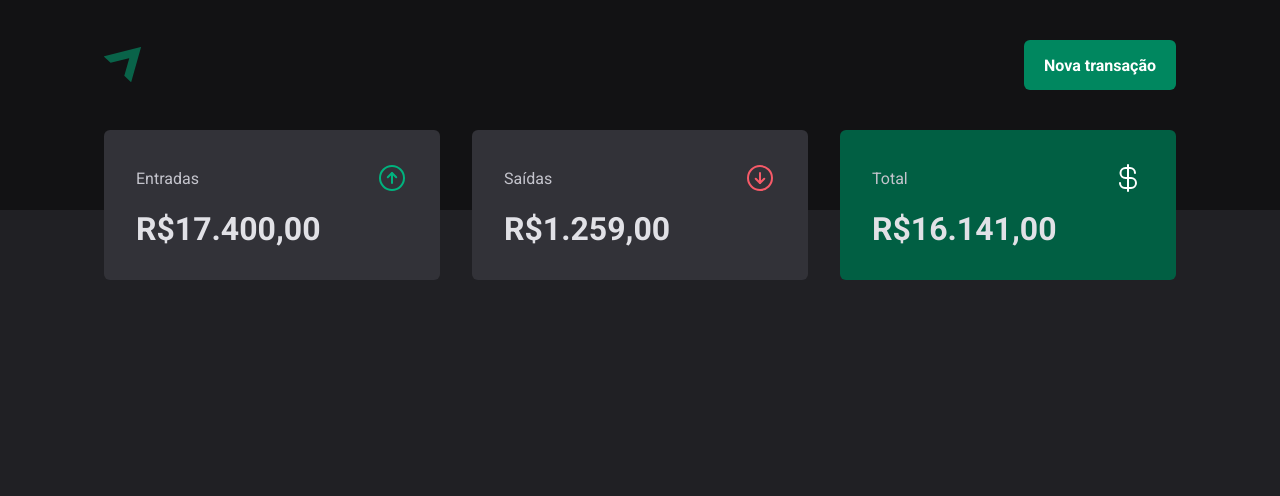
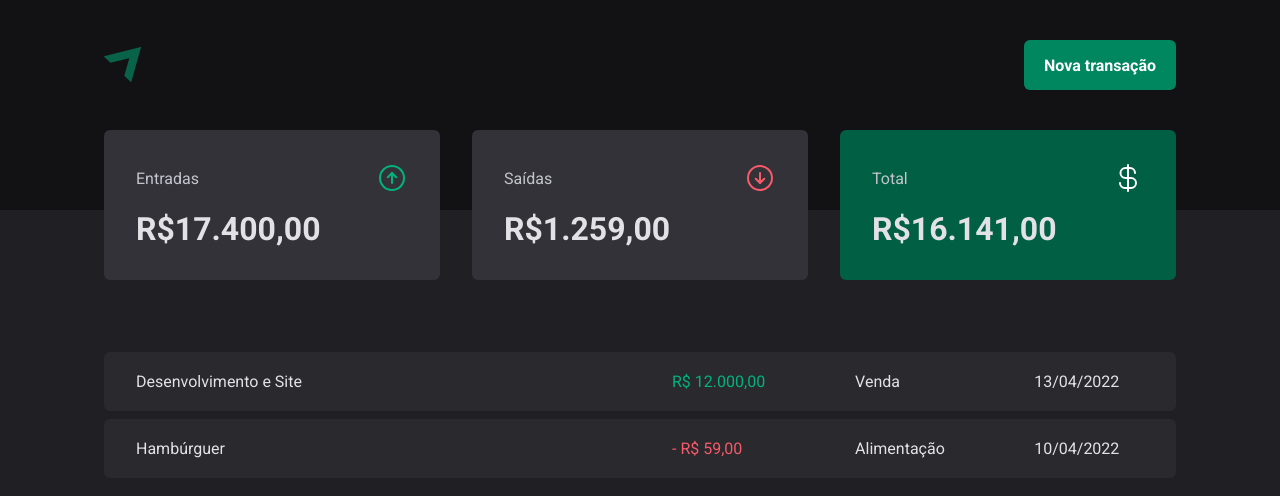
Before and after one commit to YasminFerrariDias/03-dt-money, a React (Vite) app: page / in a window 1280 px wide. Shown: the top 496 px of the page. Built offline with nearby package versions, Linux system fonts and the light colour scheme.

Commit message:
Criação da Tabela de transações

```diff
--- a/src/pages/Transactions/index.tsx
+++ b/src/pages/Transactions/index.tsx
@@ -1,11 +1,35 @@
 import { Header } from "../../components/Header";
 import { Summary } from "../../components/Summary";
+import { PriceHighlight, TransactionsContainer, TransactionsTable } from "./styles";
 
 export function Transactions() {
   return (
     <div>
       <Header />
       <Summary />
+
+      <TransactionsContainer>
+        <TransactionsTable>
+          <tbody>
+            <tr>
+              <td width="50%">Desenvolvimento e Site</td>
+              <td>
+                <PriceHighlight variant='income'>R$ 12.000,00</PriceHighlight>
+              </td>
+              <td>Venda</td>
+              <td>13/04/2022</td>
+            </tr>
+            <tr>
+              <td width="50%">Hambúrguer</td>
+              <td>
+                <PriceHighlight variant='outcome'>- R$ 59,00</PriceHighlight>
+              </td>
+              <td>Alimentação</td>
+              <td>10/04/2022</td>
+            </tr>
+          </tbody>
+        </TransactionsTable>
+      </TransactionsContainer>
     </div>
-  )
+  );
 }
--- a/src/pages/Transactions/styles.ts
+++ b/src/pages/Transactions/styles.ts
@@ -0,0 +1,38 @@
+import styled from "styled-components";
+
+export const TransactionsContainer = styled.main`
+  width: 100%;
+  max-width: 1120px;
+  margin: 4rem auto 0;
+  padding: 0 1.5rem;
+`;
+
+export const TransactionsTable = styled.table`
+  width: 100%;
+  border-collapse: separate;
+  border-spacing: 0 0.5rem;
+  margin-top: 1.5rem;
+
+  td {
+    padding: 1.25rem 2rem;
+    background: ${props => props.theme["gray-700"]};
+
+    &:first-child {
+      border-top-left-radius: 6px;
+      border-bottom-left-radius: 6px;
+    }
+
+    &:last-child {
+      border-top-right-radius: 6px;
+      border-bottom-right-radius: 6px;
+    }
+  }
+`;
+
+interface PriceHighLightProps {
+  variant: 'income' | 'outcome';
+}
+
+export const PriceHighlight = styled.span<PriceHighLightProps>`
+  color: ${props => props.variant == 'income' ? props.theme['green-300'] : props.theme['red-300']}
+`;
```
